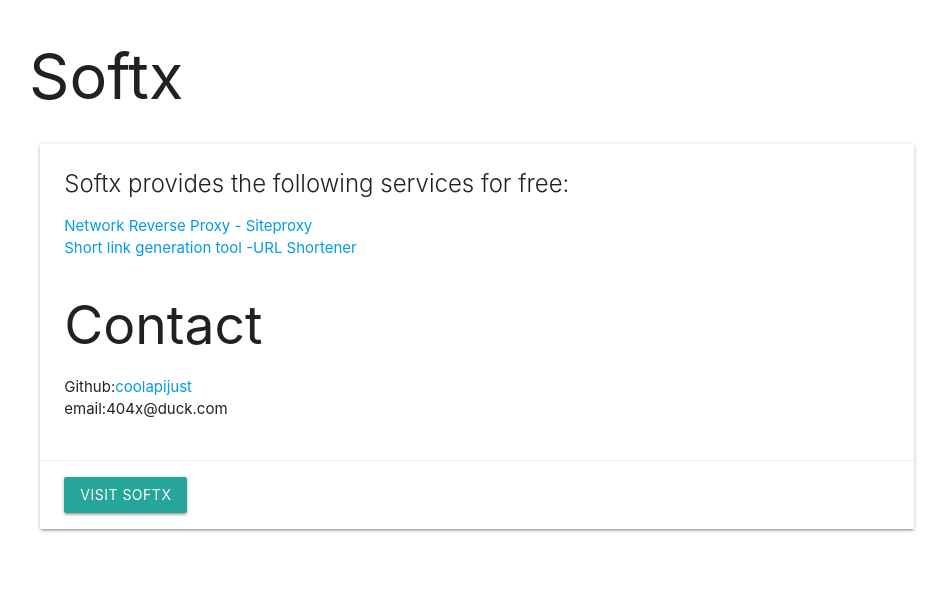
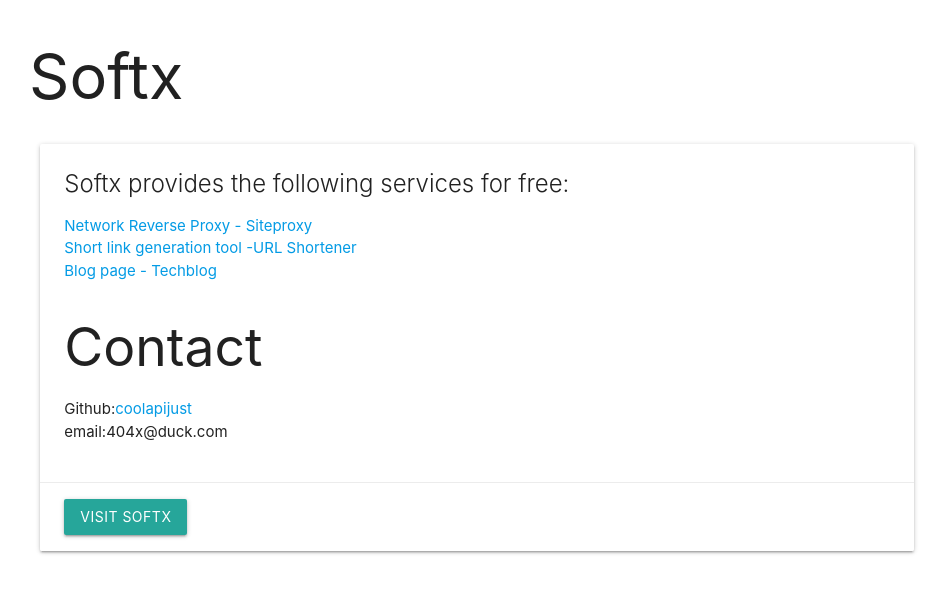
Before and after one commit to coolapijust/softx, a plain HTML site: page index.html in a window 1280 px wide. Shown: the whole page, without its empty margins (163-1110 px from the left). Drawn offline with nearby package versions, Linux system fonts and the light colour scheme.

Commit message:
Update index.html

```diff
--- a/index.html
+++ b/index.html
@@ -21,6 +21,7 @@
                         <ul>
                             <li><a href="https://sp.bloga.eu.org">Network Reverse Proxy - Siteproxy</a></li>
                             <li><a href="https://s.bloga.eu.org">Short link generation tool -URL Shortener</a></li>
+                            <li><a href="https://b.bloga.eu.org">Blog page - Techblog</a></li>
                         </ul>
                         <h2>Contact</h2>
                         <ul>
```
